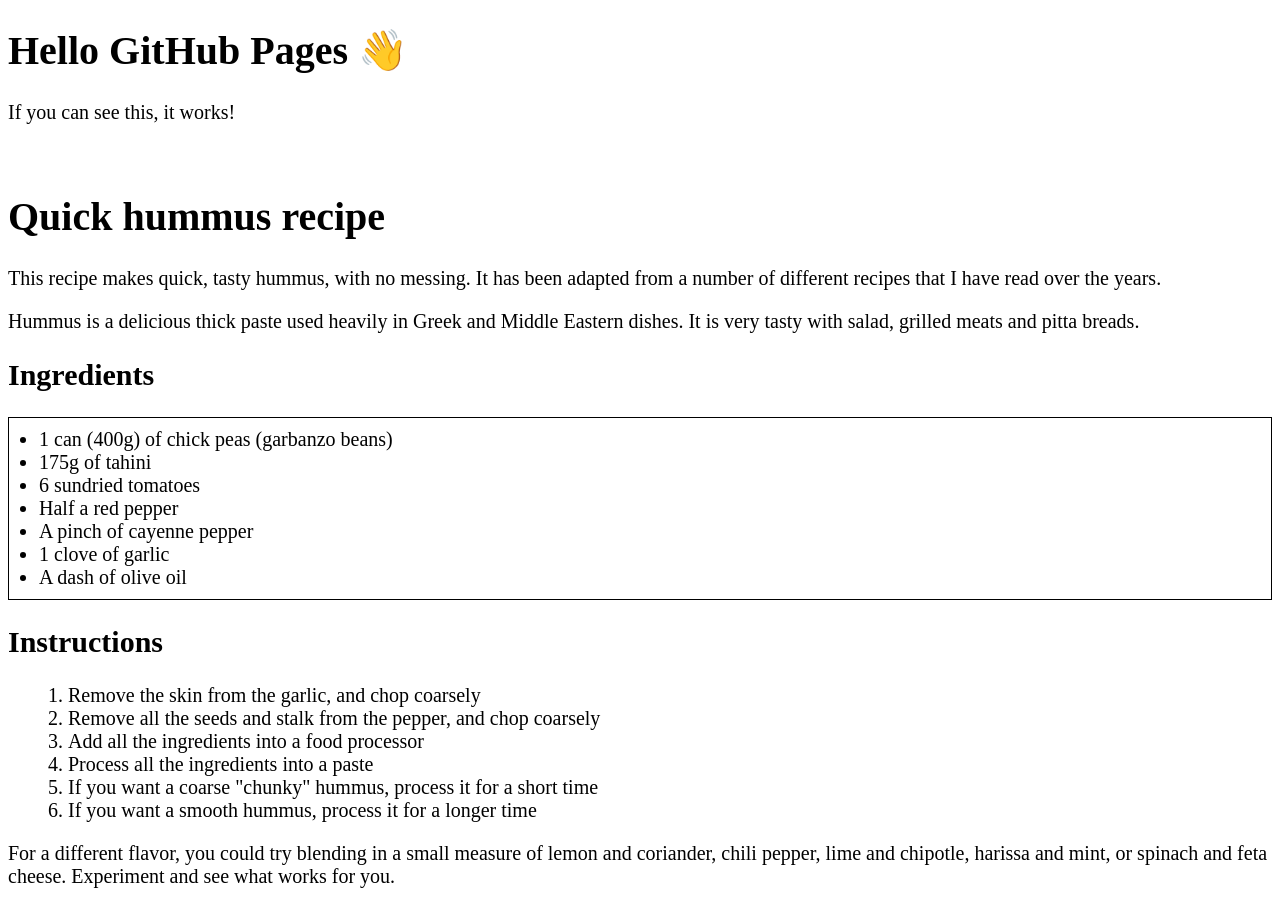
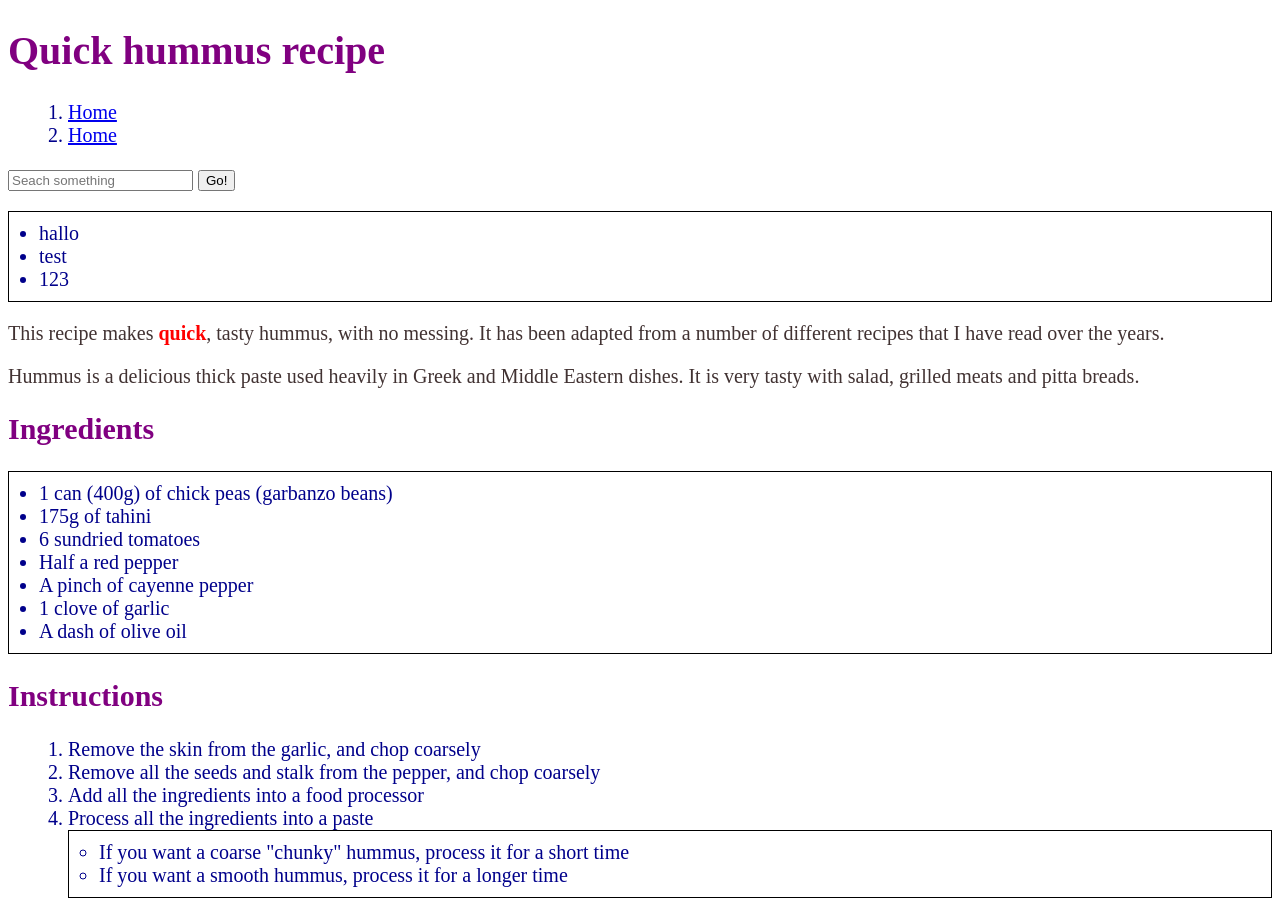
Before and after one commit to LennartD39/LennartD39.github.io, a plain HTML site: page index.html in a window 1280 px wide. Shown: the top 901 px of the page. Drawn offline with Linux system fonts and the light colour scheme.

Commit message:
Website Update

```diff
--- a/index.html
+++ b/index.html
@@ -11,15 +11,38 @@
   </head>
 
   <body>
-    <h1>Hello GitHub Pages 👋</h1>
-      <p class="editor-note">If you can see this, it works!</p>
-      <br>
 
-    <!-- <img src="https://media0.faz.net/image/w1240/fd9b2f93f5b5/w1920h1080x0y60/202212/1.8543712/rainer-winkler-alias.webp" alt="Der wahre Lord">-->
+    <header>
+      <h1>Quick hummus recipe</h1>
+    </header>
 
-    <h1>Quick hummus recipe</h1>
+    <nav>
+      <ol>
+        <li><a href="#">Home</a></li>
+        <li><a href="#">Home</a></li>
+      </ol>
 
-    <p>This recipe makes quick, tasty hummus, with no messing. It has been adapted from a number of different recipes that I have read over the years.</p>
+      <form>
+        <input type="search" name="test" placeholder="Seach something">
+        <input type="submit" value="Go!">
+      </form>
+
+    </nav>
+
+    <aside>
+        <ul>
+            <li>hallo</li>
+            <li>test</li>
+            <li>123</li>
+        </ul>
+    </aside>
+
+
+
+
+
+
+    <p>This recipe makes <strong>quick</strong>, tasty hummus, with no messing. It has been adapted from a number of different recipes that I have read over the years.</p>
 
     <p>Hummus is a delicious thick paste used heavily in Greek and Middle Eastern dishes. It is very tasty with salad, grilled meats and pitta breads.</p>
 
@@ -40,9 +63,12 @@
       <li>Remove the skin from the garlic, and chop coarsely</li>
       <li>Remove all the seeds and stalk from the pepper, and chop coarsely</li>
       <li>Add all the ingredients into a food processor</li>
-      <li>Process all the ingredients into a paste</li>
-      <li>If you want a coarse "chunky" hummus, process it for a short time</li>
-      <li>If you want a smooth hummus, process it for a longer time</li>
+      <li>Process all the ingredients into a paste
+        <ul>
+          <li>If you want a coarse "chunky" hummus, process it for a short time</li>
+          <li>If you want a smooth hummus, process it for a longer time</li>
+        </ul>
+      </li>
     </ol>
     <p>For a different flavor, you could try blending in a small measure of lemon and coriander, chili pepper, lime and chipotle, harissa and mint, or spinach and feta cheese. Experiment and see what works for you.</p>
 
@@ -51,6 +77,11 @@
     <p>Refrigerate the finished hummus in a sealed container. You should be able to use it for about a week after you've made it. If it starts to become fizzy, you should definitely discard it.</p>
 
     <p>Hummus is suitable for freezing; you should thaw it and use it within a couple of months.</p>
+
+
+    <footer>
+        <p>©Copyright 2026 by Lenni_Crafter_. All rights reversed.</p>
+    </footer>
 </body>
 
 
--- a/style.css
+++ b/style.css
@@ -11,4 +11,14 @@ ul {
 
 li {
   margin-left: 20px;
+  color: darkblue
 }
+h1,h2 {
+    color: purple
+}
+p {
+    color: rgb(65, 50, 50)
+}
+strong {
+    color: red
+}
```
